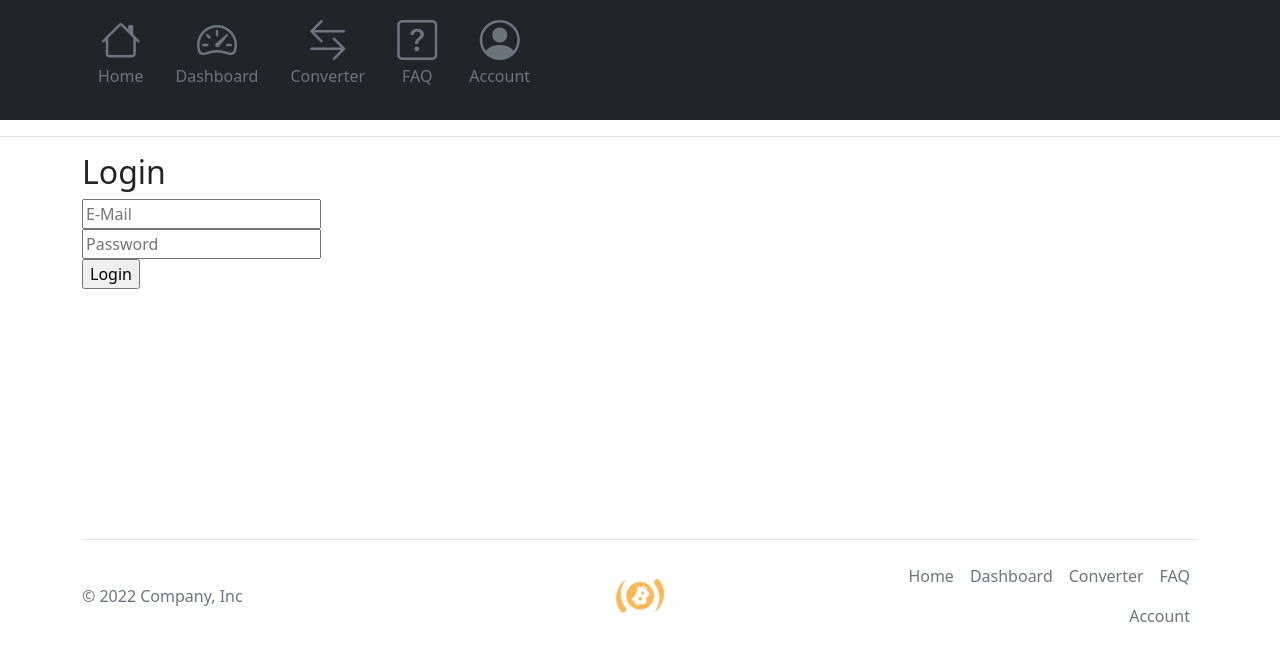
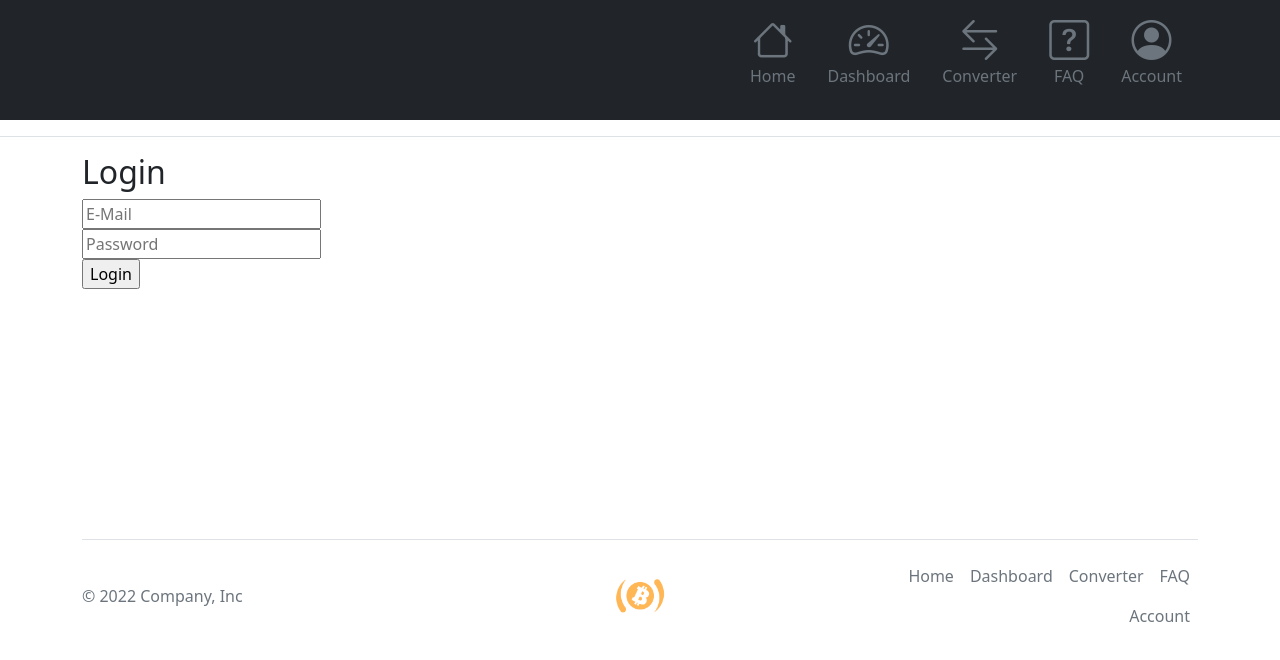
Before and after one commit to patrik-16/CCRv2, a Vue app in the folder vueauthclient/: page /login in a window 1280 px wide. Shown: the top 660 px of the page. Built offline with nearby package versions, Linux system fonts and the light colour scheme; no server answers.

Commit message:
Develop: nav bar justify-end

```diff
--- a/vueauthclient/src/App.vue
+++ b/vueauthclient/src/App.vue
@@ -5,7 +5,7 @@
 <!--  nav bar  -->
       <div class='px-3 py-2 bg-dark text-white'>
         <div class='container'>
-          <div class='d-flex flex-wrap align-items-center justify-content-lg-start'>
+          <div class='d-flex flex-wrap align-items-center justify-content-lg-end'>
             <ul class='nav col-12 col-lg-auto my-2 justify-content-center my-md-0 text-small'>
               <li>
                 <a href='/' class='nav-link text-secondary text-center'>
```
